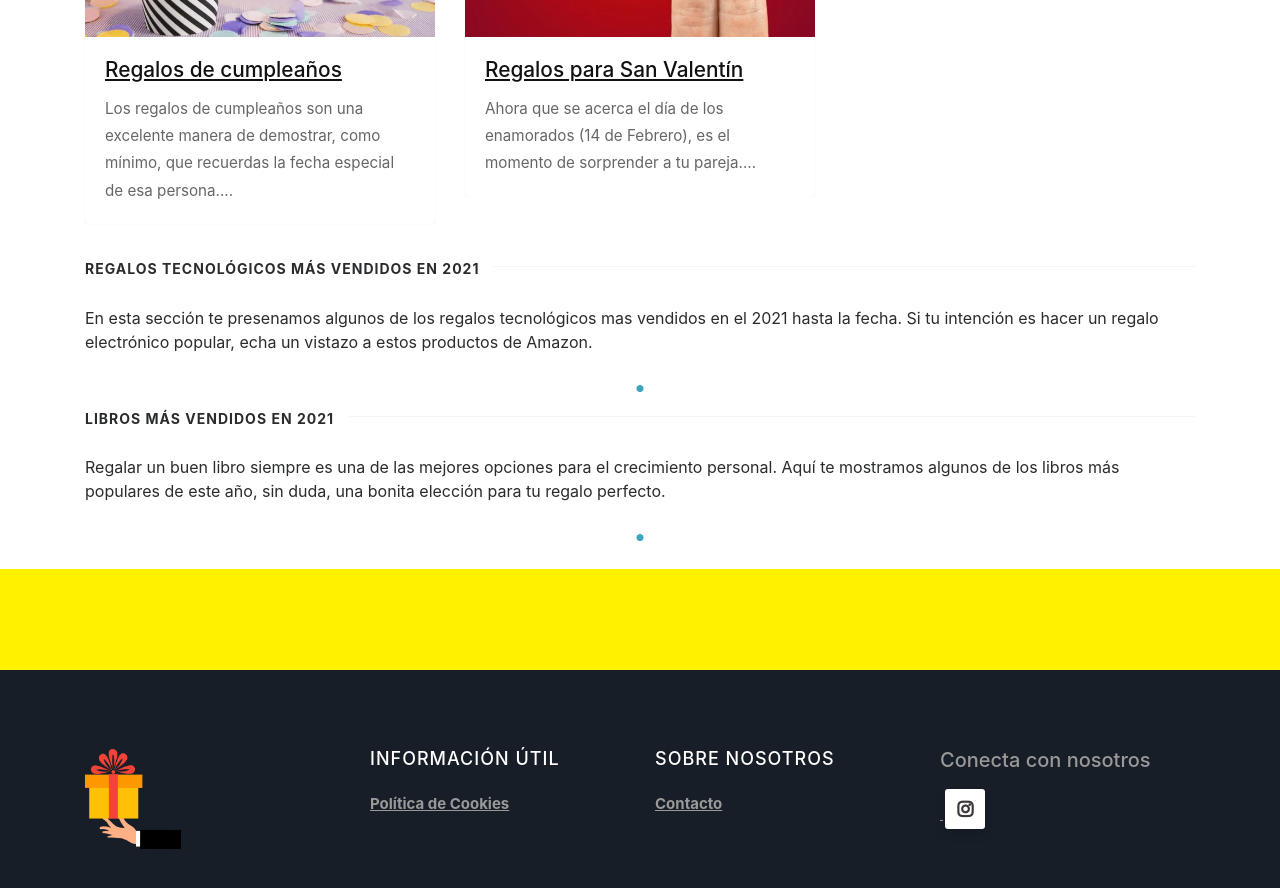
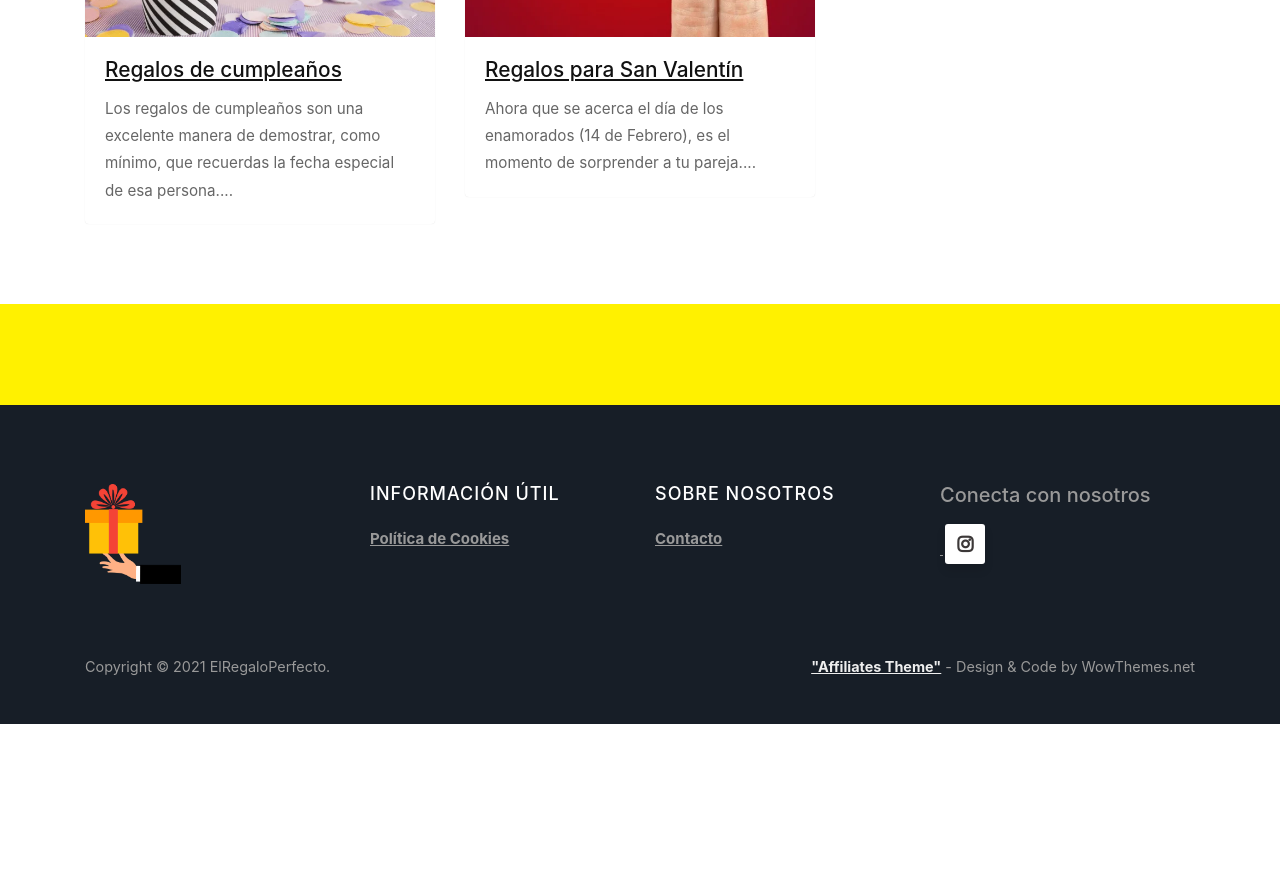
Before and after one commit to CSantosM/perfectgift, a Jekyll site: the page built from index.html, in a window 1280 px wide and 900 px high, scrolled down 888 px. Shown: the top 888 px of the window. Built offline with Jekyll 4.4.1, drawn with Linux system fonts in a browser that asks for light colours; nearby versions of some CDN libraries; some web fonts are replaced; library files that are not in the unit come from our copies; the list of posts is cut into pages by our own code; comment, search, counter and statistics services are not loaded; after the commit the page ends 1612 px from its top, so only the background shows below that.

Commit message:
Hidden bestsellers

```diff
--- a/index.html
+++ b/index.html
@@ -64,7 +64,7 @@ title: Inicio
 
 <!-- Featured
 ================================================== -->
-<section class="amazon-posts" id="bestsellers-it">
+<!-- <section class="amazon-posts" id="bestsellers-it">
 
 
     <div class="section-title">
@@ -117,7 +117,7 @@ title: Inicio
 
     </div>
 
-</section>
+</section> -->
 
 
 <script>
```
